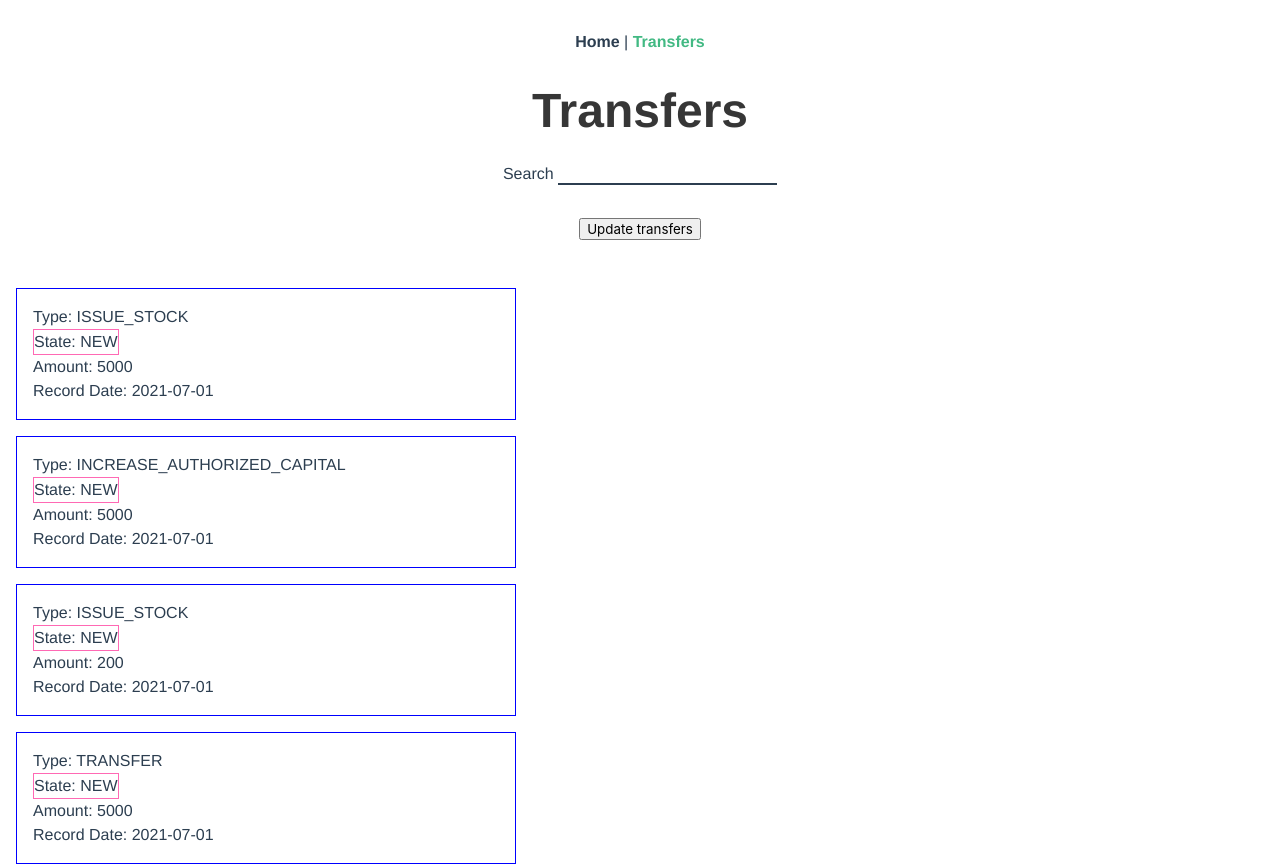
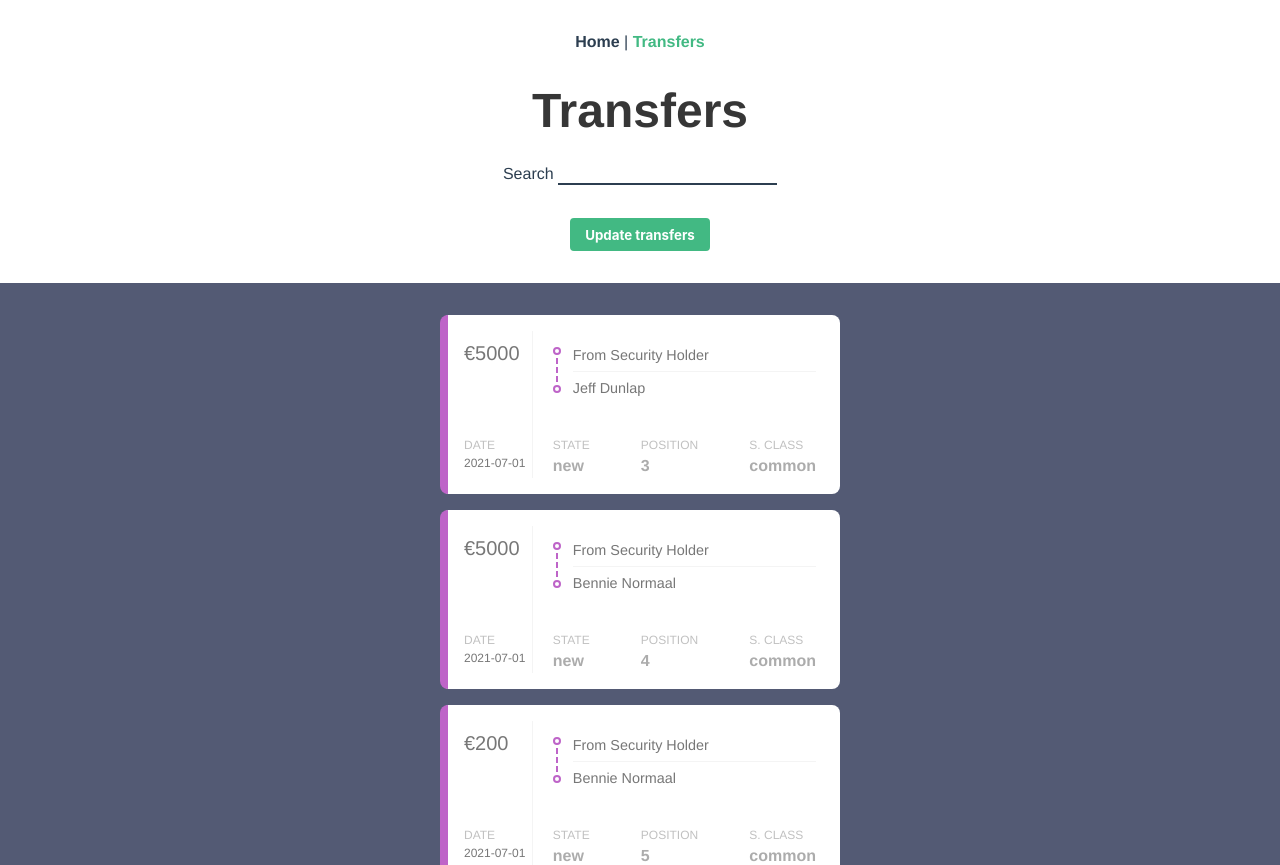
Before and after one commit to lucasdreher/afs-challenge, a Vue app: page /transfers in a window 1280 px wide. Shown: the top 865 px of the page. Built offline with nearby package versions, Linux system fonts and the light colour scheme.

Commit message:
Design and fix button "update transfer"

```diff
--- a/src/assets/data.ts
+++ b/src/assets/data.ts
@@ -1,268 +1,314 @@
-import {Transaction} from "@/types/types";
+import { Transaction } from '@/types/types';
 
 const transfers: Transaction[] = [
 	{
 		splitFactor: null,
 		exDate: null,
 		amount: 5000,
-    companyId: "568fa387-43d1-499a-bba2-25089f5a881a",
+		companyId: '568fa387-43d1-499a-bba2-25089f5a881a',
 		notes: null,
 		pricePerShare: null,
-    recordDate: "2021-07-01",
-    securityClassId: "ab983cfe-a932-4e25-98ea-f5928a839fe1",
-    securityClass: { name: "Common" },
-    state: "NEW",
-    toSecurityHolderId: "dd971e7f-386b-45dd-93e1-666fbeed0a55",
+		recordDate: '2021-07-01',
+		securityClassId: 'ab983cfe-a932-4e25-98ea-f5928a839fe1',
+		securityClass: { name: 'Common' },
+		state: 'NEW',
+		fromSecurityHolderId: 'dd971e7f-386b-45dd-93e1-666fbeed0a55',
+		fromSecurityHolder: 'From Security Holder',
+		toSecurityHolderId: 'dd971e7f-386b-45dd-93e1-666fbeed0a55',
 		toSecurityHolder: {
-      fullName: "Jeff Dunlap",
-      type: "PERSON",
+			fullName: 'Jeff Dunlap',
+			type: 'PERSON'
 		},
-    transactionIdentifier: "41095fdb-6b52-4257-aef8-dc523d782e53",
+		transactionIdentifier: '41095fdb-6b52-4257-aef8-dc523d782e53',
 		positionWithinDay: 3,
-    type: "ISSUE_STOCK",
+		type: 'ISSUE_STOCK'
 	},
 	{
 		splitFactor: null,
 		exDate: null,
 		amount: 5000,
-    companyId: "568fa387-43d1-499a-bba2-25089f5a881a",
+		companyId: '568fa387-43d1-499a-bba2-25089f5a881a',
 		notes: null,
 		pricePerShare: null,
-    recordDate: "2021-07-01",
-    securityClassId: "ab983cfe-a932-4e25-98ea-f5928a839fe1",
-    securityClass: { name: "Common" },
-    state: "NEW",
-    toSecurityHolderId: null,
-    toSecurityHolder: null,
-    transactionIdentifier: "0e26e898-cfd4-442b-a31b-6cee56131015",
+		recordDate: '2021-07-01',
+		securityClassId: 'ab983cfe-a932-4e25-98ea-f5928a839fe1',
+		securityClass: { name: 'Common' },
+		state: 'NEW',
+		fromSecurityHolderId: 'dd971e7f-386b-45dd-93e1-666fbeed0a55',
+		fromSecurityHolder: 'From Security Holder',
+		toSecurityHolderId: '7381967d-be8b-4258-b850-b9e9281e4f7e',
+		toSecurityHolder: {
+			fullName: 'Bennie Normaal',
+			type: 'PERSON'
+		},
+		transactionIdentifier: '0e26e898-cfd4-442b-a31b-6cee56131015',
 		positionWithinDay: 4,
-    type: "INCREASE_AUTHORIZED_CAPITAL",
+		type: 'INCREASE_AUTHORIZED_CAPITAL'
 	},
 	{
 		splitFactor: null,
 		exDate: null,
 		amount: 200,
-    companyId: "568fa387-43d1-499a-bba2-25089f5a881a",
+		companyId: '568fa387-43d1-499a-bba2-25089f5a881a',
 		notes: null,
 		pricePerShare: null,
-    recordDate: "2021-07-01",
-    securityClassId: "ab983cfe-a932-4e25-98ea-f5928a839fe1",
-    securityClass: { name: "Common" },
-    state: "NEW",
-    toSecurityHolderId: "7381967d-be8b-4258-b850-b9e9281e4f7e",
+		recordDate: '2021-07-01',
+		securityClassId: 'ab983cfe-a932-4e25-98ea-f5928a839fe1',
+		securityClass: { name: 'Common' },
+		state: 'NEW',
+		fromSecurityHolderId: 'dd971e7f-386b-45dd-93e1-666fbeed0a55',
+		fromSecurityHolder: 'From Security Holder',
+		toSecurityHolderId: '7381967d-be8b-4258-b850-b9e9281e4f7e',
 		toSecurityHolder: {
-      fullName: "Bennie Normaal",
-      type: "PERSON",
+			fullName: 'Bennie Normaal',
+			type: 'PERSON'
 		},
-    transactionIdentifier: "5cbad5ca-8ac5-490d-b6ae-b09e4f857f35",
+		transactionIdentifier: '5cbad5ca-8ac5-490d-b6ae-b09e4f857f35',
 		positionWithinDay: 5,
-    type: "ISSUE_STOCK",
+		type: 'ISSUE_STOCK'
 	},
 	{
 		splitFactor: null,
 		exDate: null,
 		amount: 5000,
-    companyId: "568fa387-43d1-499a-bba2-25089f5a881a",
+		companyId: '568fa387-43d1-499a-bba2-25089f5a881a',
 		notes: null,
 		pricePerShare: 10,
-    recordDate: "2021-07-01",
-    securityClassId: "ab983cfe-a932-4e25-98ea-f5928a839fe1",
-    securityClass: { name: "Common" },
-    state: "NEW",
-    toSecurityHolderId: "7381967d-be8b-4258-b850-b9e9281e4f7e",
+		recordDate: '2021-07-01',
+		securityClassId: 'ab983cfe-a932-4e25-98ea-f5928a839fe1',
+		securityClass: { name: 'Common' },
+		state: 'NEW',
+		fromSecurityHolderId: 'dd971e7f-386b-45dd-93e1-666fbeed0a55',
+		fromSecurityHolder: 'From Security Holder',
+		toSecurityHolderId: '7381967d-be8b-4258-b850-b9e9281e4f7e',
 		toSecurityHolder: {
-      fullName: "Bennie Normaal",
-      type: "PERSON",
+			fullName: 'Bennie Normaal',
+			type: 'PERSON'
 		},
-    transactionIdentifier: "56a6b953-745f-4b99-98c5-ce120a07eecd",
+		transactionIdentifier: '56a6b953-745f-4b99-98c5-ce120a07eecd',
 		positionWithinDay: 2,
-    type: "TRANSFER",
+		type: 'TRANSFER'
 	},
 	{
 		splitFactor: null,
 		exDate: null,
 		amount: 200,
-    companyId: "568fa387-43d1-499a-bba2-25089f5a881a",
+		companyId: '568fa387-43d1-499a-bba2-25089f5a881a',
 		notes: null,
 		pricePerShare: null,
-    recordDate: "2021-07-01",
-    securityClassId: "ab983cfe-a932-4e25-98ea-f5928a839fe1",
-    securityClass: { name: "Common" },
-    state: "NEW",
-    toSecurityHolderId: null,
-    toSecurityHolder: null,
-    transactionIdentifier: "ec485c74-713c-486d-9ecb-1099d2862074",
+		recordDate: '2021-07-01',
+		securityClassId: 'ab983cfe-a932-4e25-98ea-f5928a839fe1',
+		securityClass: { name: 'Common' },
+		state: 'NEW',
+		fromSecurityHolderId: 'dd971e7f-386b-45dd-93e1-666fbeed0a55',
+		fromSecurityHolder: 'From Security Holder',
+		toSecurityHolderId: '7381967d-be8b-4258-b850-b9e9281e4f7e',
+		toSecurityHolder: {
+			fullName: 'Bennie Normaal',
+			type: 'PERSON'
+		},
+		transactionIdentifier: 'ec485c74-713c-486d-9ecb-1099d2862074',
 		positionWithinDay: 1,
-    type: "INCREASE_AUTHORIZED_CAPITAL",
+		type: 'INCREASE_AUTHORIZED_CAPITAL'
 	},
 	{
 		splitFactor: null,
 		exDate: null,
 		amount: 1000,
-    companyId: "568fa387-43d1-499a-bba2-25089f5a881a",
+		companyId: '568fa387-43d1-499a-bba2-25089f5a881a',
 		notes: null,
 		pricePerShare: null,
-    recordDate: "2021-04-09",
-    securityClassId: "ab983cfe-a932-4e25-98ea-f5928a839fe1",
-    securityClass: { name: "Common" },
-    state: "NEW",
-    toSecurityHolderId: null,
-    toSecurityHolder: null,
-    transactionIdentifier: "65dc06f9-ddc7-47e3-9825-40ca5798e56d",
+		recordDate: '2021-04-09',
+		securityClassId: 'ab983cfe-a932-4e25-98ea-f5928a839fe1',
+		securityClass: { name: 'Common' },
+		state: 'NEW',
+		fromSecurityHolderId: 'dd971e7f-386b-45dd-93e1-666fbeed0a55',
+		fromSecurityHolder: 'From Security Holder',
+		toSecurityHolderId: '7381967d-be8b-4258-b850-b9e9281e4f7e',
+		toSecurityHolder: {
+			fullName: 'Bennie Normaal',
+			type: 'PERSON'
+		},
+		transactionIdentifier: '65dc06f9-ddc7-47e3-9825-40ca5798e56d',
 		positionWithinDay: 2,
-    type: "INCREASE_AUTHORIZED_CAPITAL",
+		type: 'INCREASE_AUTHORIZED_CAPITAL'
 	},
 	{
 		splitFactor: null,
 		exDate: null,
 		amount: 1000,
-    companyId: "568fa387-43d1-499a-bba2-25089f5a881a",
+		companyId: '568fa387-43d1-499a-bba2-25089f5a881a',
 		notes: null,
 		pricePerShare: null,
-    recordDate: "2021-04-09",
-    securityClassId: "ab983cfe-a932-4e25-98ea-f5928a839fe1",
-    securityClass: { name: "Common" },
-    state: "NEW",
-    toSecurityHolderId: "dd971e7f-386b-45dd-93e1-666fbeed0a55",
+		recordDate: '2021-04-09',
+		securityClassId: 'ab983cfe-a932-4e25-98ea-f5928a839fe1',
+		securityClass: { name: 'Common' },
+		state: 'NEW',
+		fromSecurityHolderId: 'dd971e7f-386b-45dd-93e1-666fbeed0a55',
+		fromSecurityHolder: 'From Security Holder',
+		toSecurityHolderId: 'dd971e7f-386b-45dd-93e1-666fbeed0a55',
 		toSecurityHolder: {
-      fullName: "Jeff Dunlap",
-      type: "PERSON",
+			fullName: 'Jeff Dunlap',
+			type: 'PERSON'
 		},
-    transactionIdentifier: "a6d3c861-8c50-46a4-91ee-9c3d5946e997",
+		transactionIdentifier: 'a6d3c861-8c50-46a4-91ee-9c3d5946e997',
 		positionWithinDay: 2,
-    type: "ISSUE_STOCK",
+		type: 'ISSUE_STOCK'
 	},
 	{
 		splitFactor: null,
 		exDate: null,
 		amount: 50005,
-    companyId: "568fa387-43d1-499a-bba2-25089f5a881a",
+		companyId: '568fa387-43d1-499a-bba2-25089f5a881a',
 		notes: null,
 		pricePerShare: null,
-    recordDate: "2021-04-01",
-    securityClassId: "ee494014-bb97-4b81-af35-4142c14fd879",
-    securityClass: { name: "Series A" },
-    state: "MODIFIED",
-    toSecurityHolderId: null,
-    toSecurityHolder: null,
-    transactionIdentifier: "adcea142-5d06-46d5-9731-7fae2d6e69ff",
+		recordDate: '2021-04-01',
+		securityClassId: 'ee494014-bb97-4b81-af35-4142c14fd879',
+		securityClass: { name: 'Series A' },
+		state: 'MODIFIED',
+		fromSecurityHolderId: 'dd971e7f-386b-45dd-93e1-666fbeed0a55',
+		fromSecurityHolder: 'From Security Holder',
+		toSecurityHolderId: '7381967d-be8b-4258-b850-b9e9281e4f7e',
+		toSecurityHolder: {
+			fullName: 'Bennie Normaal',
+			type: 'PERSON'
+		},
+		transactionIdentifier: 'adcea142-5d06-46d5-9731-7fae2d6e69ff',
 		positionWithinDay: 0,
-    type: "INCREASE_AUTHORIZED_CAPITAL",
+		type: 'INCREASE_AUTHORIZED_CAPITAL'
 	},
 	{
 		splitFactor: null,
 		exDate: null,
 		amount: 5000,
-    companyId: "568fa387-43d1-499a-bba2-25089f5a881a",
+		companyId: '568fa387-43d1-499a-bba2-25089f5a881a',
 		notes: null,
 		pricePerShare: null,
-    recordDate: "2021-04-01",
-    securityClassId: "ee494014-bb97-4b81-af35-4142c14fd879",
-    securityClass: { name: "Series A" },
-    state: "MODIFIED",
-    toSecurityHolderId: "7381967d-be8b-4258-b850-b9e9281e4f7e",
+		recordDate: '2021-04-01',
+		securityClassId: 'ee494014-bb97-4b81-af35-4142c14fd879',
+		securityClass: { name: 'Series A' },
+		state: 'MODIFIED',
+		fromSecurityHolderId: 'dd971e7f-386b-45dd-93e1-666fbeed0a55',
+		fromSecurityHolder: 'From Security Holder',
+		toSecurityHolderId: '7381967d-be8b-4258-b850-b9e9281e4f7e',
 		toSecurityHolder: {
-      fullName: "Bennie Normaal",
-      type: "PERSON",
+			fullName: 'Bennie Normaal',
+			type: 'PERSON'
 		},
-    transactionIdentifier: "0ec5bec8-7980-456a-9b02-e035e678c0d8",
+		transactionIdentifier: '0ec5bec8-7980-456a-9b02-e035e678c0d8',
 		positionWithinDay: 0,
-    type: "ISSUE_STOCK",
+		type: 'ISSUE_STOCK'
 	},
 	{
 		splitFactor: null,
 		exDate: null,
 		amount: 8000,
-    companyId: "568fa387-43d1-499a-bba2-25089f5a881a",
+		companyId: '568fa387-43d1-499a-bba2-25089f5a881a',
 		notes: null,
 		pricePerShare: null,
-    recordDate: "2021-03-10",
-    securityClassId: "ab983cfe-a932-4e25-98ea-f5928a839fe1",
-    securityClass: { name: "Common" },
-    state: "PUBLISHED",
-    toSecurityHolderId: "04f0e470-0d36-428a-b6c1-7ae38bc79ffa",
+		recordDate: '2021-03-10',
+		securityClassId: 'ab983cfe-a932-4e25-98ea-f5928a839fe1',
+		securityClass: { name: 'Common' },
+		state: 'PUBLISHED',
+		fromSecurityHolderId: 'dd971e7f-386b-45dd-93e1-666fbeed0a55',
+		fromSecurityHolder: 'From Security Holder',
+		toSecurityHolderId: '04f0e470-0d36-428a-b6c1-7ae38bc79ffa',
 		toSecurityHolder: {
-      fullName: "Daniel Dunlap",
-      type: "PERSON",
+			fullName: 'Daniel Dunlap',
+			type: 'PERSON'
 		},
-    transactionIdentifier: "3711fc2d-0e85-410e-8d84-42f755a5cef5",
+		transactionIdentifier: '3711fc2d-0e85-410e-8d84-42f755a5cef5',
 		positionWithinDay: 1,
-    type: "ISSUE_STOCK",
+		type: 'ISSUE_STOCK'
 	},
 	{
 		splitFactor: null,
 		exDate: null,
 		amount: 10000,
-    companyId: "568fa387-43d1-499a-bba2-25089f5a881a",
+		companyId: '568fa387-43d1-499a-bba2-25089f5a881a',
 		notes: null,
 		pricePerShare: null,
-    recordDate: "2021-03-01",
-    securityClassId: "ab983cfe-a932-4e25-98ea-f5928a839fe1",
-    securityClass: { name: "Common" },
-    state: "MODIFIED",
-    toSecurityHolderId: "dd971e7f-386b-45dd-93e1-666fbeed0a55",
+		recordDate: '2021-03-01',
+		securityClassId: 'ab983cfe-a932-4e25-98ea-f5928a839fe1',
+		securityClass: { name: 'Common' },
+		state: 'MODIFIED',
+		fromSecurityHolderId: 'dd971e7f-386b-45dd-93e1-666fbeed0a55',
+		fromSecurityHolder: 'From Security Holder',
+		toSecurityHolderId: 'dd971e7f-386b-45dd-93e1-666fbeed0a55',
 		toSecurityHolder: {
-      fullName: "Jeff Dunlap",
-      type: "PERSON",
+			fullName: 'Jeff Dunlap',
+			type: 'PERSON'
 		},
-    transactionIdentifier: "d619fba2-8b87-4f3d-a94c-3ca112c9833d",
+		transactionIdentifier: 'd619fba2-8b87-4f3d-a94c-3ca112c9833d',
 		positionWithinDay: 1,
-    type: "ISSUE_STOCK",
+		type: 'ISSUE_STOCK'
 	},
 	{
 		splitFactor: null,
 		exDate: null,
 		amount: 1000,
-    companyId: "568fa387-43d1-499a-bba2-25089f5a881a",
+		companyId: '568fa387-43d1-499a-bba2-25089f5a881a',
 		notes: null,
 		pricePerShare: null,
-    recordDate: "2021-03-01",
-    securityClassId: "ab983cfe-a932-4e25-98ea-f5928a839fe1",
-    securityClass: { name: "Common" },
-    state: "MODIFIED",
-    toSecurityHolderId: null,
-    toSecurityHolder: null,
-    transactionIdentifier: "8481edc2-7296-4961-b8f2-4d5735fa6d00",
+		recordDate: '2021-03-01',
+		securityClassId: 'ab983cfe-a932-4e25-98ea-f5928a839fe1',
+		securityClass: { name: 'Common' },
+		state: 'MODIFIED',
+		fromSecurityHolderId: 'dd971e7f-386b-45dd-93e1-666fbeed0a55',
+		fromSecurityHolder: 'From Security Holder',
+		toSecurityHolderId: '7381967d-be8b-4258-b850-b9e9281e4f7e',
+		toSecurityHolder: {
+			fullName: 'Bennie Normaal',
+			type: 'PERSON'
+		},
+		transactionIdentifier: '8481edc2-7296-4961-b8f2-4d5735fa6d00',
 		positionWithinDay: 1,
-    type: "INCREASE_AUTHORIZED_CAPITAL",
+		type: 'INCREASE_AUTHORIZED_CAPITAL'
 	},
 	{
 		splitFactor: null,
 		exDate: null,
 		amount: 1000,
-    companyId: "568fa387-43d1-499a-bba2-25089f5a881a",
+		companyId: '568fa387-43d1-499a-bba2-25089f5a881a',
 		notes: null,
 		pricePerShare: null,
-    recordDate: "2021-03-01",
-    securityClassId: "ab983cfe-a932-4e25-98ea-f5928a839fe1",
-    securityClass: { name: "Common" },
-    state: "NEW",
-    toSecurityHolderId: "dd971e7f-386b-45dd-93e1-666fbeed0a55",
+		recordDate: '2021-03-01',
+		securityClassId: 'ab983cfe-a932-4e25-98ea-f5928a839fe1',
+		securityClass: { name: 'Common' },
+		state: 'NEW',
+		fromSecurityHolderId: 'dd971e7f-386b-45dd-93e1-666fbeed0a55',
+		fromSecurityHolder: 'From Security Holder',
+		toSecurityHolderId: 'dd971e7f-386b-45dd-93e1-666fbeed0a55',
 		toSecurityHolder: {
-      fullName: "Jeff Dunlap",
-      type: "PERSON",
+			fullName: 'Jeff Dunlap',
+			type: 'PERSON'
 		},
-    transactionIdentifier: "44304915-b37f-44db-8211-c2ce687fd49b",
+		transactionIdentifier: '44304915-b37f-44db-8211-c2ce687fd49b',
 		positionWithinDay: 2,
-    type: "ISSUE_STOCK",
+		type: 'ISSUE_STOCK'
 	},
 	{
 		splitFactor: null,
 		exDate: null,
 		amount: 100000,
-    companyId: "568fa387-43d1-499a-bba2-25089f5a881a",
+		companyId: '568fa387-43d1-499a-bba2-25089f5a881a',
 		notes: null,
 		pricePerShare: null,
-    recordDate: "2021-02-01",
-    securityClassId: "ab983cfe-a932-4e25-98ea-f5928a839fe1",
-    securityClass: { name: "Common" },
-    state: "PUBLISHED",
-    toSecurityHolderId: null,
-    toSecurityHolder: null,
-    transactionIdentifier: "e6df2d81-5f2d-499f-90b0-3ebd7af7aa01",
+		recordDate: '2021-02-01',
+		securityClassId: 'ab983cfe-a932-4e25-98ea-f5928a839fe1',
+		securityClass: { name: 'Common' },
+		state: 'PUBLISHED',
+		fromSecurityHolderId: 'dd971e7f-386b-45dd-93e1-666fbeed0a55',
+		fromSecurityHolder: 'From Security Holder',
+		toSecurityHolderId: '7381967d-be8b-4258-b850-b9e9281e4f7e',
+		toSecurityHolder: {
+			fullName: 'Bennie Normaal',
+			type: 'PERSON'
+		},
+		transactionIdentifier: 'e6df2d81-5f2d-499f-90b0-3ebd7af7aa01',
 		positionWithinDay: 2,
-    type: "INCREASE_AUTHORIZED_CAPITAL",
-  },
+		type: 'INCREASE_AUTHORIZED_CAPITAL'
+	}
 ];
 
 export default transfers;
--- a/src/components/transferRow.vue
+++ b/src/components/transferRow.vue
@@ -1,13 +1,54 @@
 <template>
-  <div class="transfer-row">
-    <h4>{{ transfer.fromSecurityHolder }}</h4>
-    <p>Type: {{ transfer.type }}</p>
-    <p class="transfer-row__state">State: {{ transfer.state }}</p>
-    <p>Amount: {{ transfer.amount }}</p>
-    <p>Record Date: {{ transfer.recordDate }}</p>
-    <span v-if="transfer.forgottenProperty">{{
-      transfer.forgottenProperty
-    }}</span>
+  <div class="transfer-row" :class="[transfer.state.toLowerCase().trim()]">
+    <div class="transfer-row__main">
+      <div class="left">
+        <div class="amount">€{{ transfer.amount }}</div>
+        <div class="date">
+          <div class="date__description">Date</div>
+          <div class="date__date">
+            {{ transfer.recordDate }}
+          </div>
+        </div>
+      </div>
+      <div class="right">
+        <div class="holders">
+          <div class="holders__icon">
+            <div class="circle"></div>
+            <div class="line"></div>
+            <div class="circle"></div>
+          </div>
+          <div class="holders__holders">
+            <div class="from">{{ transfer.fromSecurityHolder }}</div>
+            <div class="to">
+              {{ transfer.toSecurityHolder.fullName }}
+            </div>
+          </div>
+        </div>
+        <div class="info">
+          <div class="info__item">
+            <div class="info__description">State</div>
+            <div class="info__info">
+              {{ transfer.state.toLowerCase().trim() }}
+            </div>
+          </div>
+          <div class="info__item">
+            <div class="info__description">Position</div>
+            <div class="info__info">
+              {{ transfer.positionWithinDay }}
+            </div>
+          </div>
+          <div class="info__item">
+            <div class="info__description">S. Class</div>
+            <div class="info__info">
+              {{ transfer.securityClass.name.toLowerCase().trim() }}
+            </div>
+          </div>
+        </div>
+      </div>
+    </div>
+    <div v-if="transfer.forgottenProperty" class="alert">
+      {{ transfer.forgottenProperty }}
+    </div>
   </div>
 </template>
 
@@ -26,18 +67,181 @@ export default class TransferRow extends Vue {
 
 <style lang="scss">
 .transfer-row {
-  border: 1px solid blue;
-  margin: 1rem;
-  max-width: 500px;
-  padding: 1rem;
+  border-left: 0.5rem solid #777;
+  margin: 1rem auto;
+  max-width: 400px;
+  text-align: left;
+  background-color: #fff;
+  color: #777;
+  border-radius: 0.5rem;
+  overflow: hidden;
+
+  &__main {
+    padding: 1rem;
+    display: flex;
+  }
+}
+
+.left,
+.right {
   display: flex;
   flex-direction: column;
-  align-items: flex-start;
+  justify-content: space-between;
+}
 
-  &__state {
-    border: 1px solid hotpink;
-    width: fit-content;
-    display: block;
+.left {
+  border-right: 1px solid #f4f4f4;
+  padding: 0.4rem 0.4rem 0.4rem 0;
+}
+
+.right {
+  flex-grow: 1;
+  padding: 0.5rem 0.5rem 0 1.25rem;
+}
+
+.amount {
+  font-size: 1.25rem;
+  font-weight: 500;
+}
+
+.date {
+  &__description {
+    font-size: 0.75rem;
+    text-transform: uppercase;
+    color: #c1c1c1;
+  }
+
+  &__date {
+    font-size: 0.75rem;
+    font-weight: 500;
+  }
+}
+
+.holders {
+  margin-bottom: 2rem;
+  display: flex;
+
+  &__icon {
+    display: flex;
+    flex-direction: column;
+    justify-content: center;
+    align-items: center;
+    position: relative;
+    top: -0.1rem;
+
+    .circle {
+      height: 0.5rem;
+      width: 0.5rem;
+      border: 2px solid #777;
+      border-radius: 50%;
+    }
+
+    .line {
+      height: 1.5rem;
+      border-left: 2px dashed #777;
+      margin: 0.2rem 0;
+    }
+  }
+
+  &__holders {
+    flex-grow: 1;
+    padding-left: 0.75rem;
+
+    .from,
+    .to {
+      font-size: 0.9rem;
+      font-weight: 500;
+      line-height: 2rem;
+    }
+
+    .from {
+      border-bottom: 1px solid #f4f4f4;
+    }
+  }
+}
+
+.info {
+  display: flex;
+  justify-content: space-between;
+
+  &__description {
+    font-size: 0.75rem;
+    text-transform: uppercase;
+    color: #c1c1c1;
+  }
+
+  &__info {
+    color: #acacac;
+    font-weight: 700;
+  }
+}
+
+.alert {
+  background-color: #f8d7da;
+  color: #721c24;
+  padding: 0.25rem;
+  text-align: center;
+  font-weight: 700;
+}
+
+// colors by class
+
+$color-new: #be64c8;
+$color-published: #4ea43d;
+$color-modified: #f5a915;
+$color-old: #ee534e;
+
+.transfer-row {
+  &.new {
+    border-color: $color-new;
+
+    .holders {
+      &__icon {
+        .circle,
+        .line {
+          border-color: $color-new;
+        }
+      }
+    }
+  }
+
+  &.published {
+    border-color: $color-published;
+
+    .holders {
+      &__icon {
+        .circle,
+        .line {
+          border-color: $color-published;
+        }
+      }
+    }
+  }
+
+  &.modified {
+    border-color: $color-modified;
+
+    .holders {
+      &__icon {
+        .circle,
+        .line {
+          border-color: $color-modified;
+        }
+      }
+    }
+  }
+
+  &.old {
+    border-color: $color-old;
+
+    .holders {
+      &__icon {
+        .circle,
+        .line {
+          border-color: $color-old;
+        }
+      }
+    }
   }
 }
 </style>
--- a/src/views/Transfers.vue
+++ b/src/views/Transfers.vue
@@ -6,14 +6,16 @@
       <input v-model="searchTerms" />
     </label>
     <div>
-      <button class="edit-btn" @click="updateTransfers">
+      <button class="edit-btn btn btn-primary" @click="updateTransfers">
         Update transfers
       </button>
-      <transfer-row
-        :key="transfer.transactionIdentifier"
-        v-for="transfer in searchedTransfers"
-        :transfer="transfer"
-      />
+      <div class="transfers-container">
+        <transfer-row
+          :key="transfer.transactionIdentifier"
+          v-for="transfer in searchedTransfers"
+          :transfer="transfer"
+        />
+      </div>
     </div>
   </div>
 </template>
@@ -50,13 +52,6 @@ export default class Transfers extends Vue {
   }
 
   updateTransfers(): void {
-    this.transfers.forEach((transfer) => {
-      const number = `Important data: ${(Math.random() * 100000000)
-        .toString()
-        .slice(1, 8)}`;
-      transfer.forgottenProperty = number;
-    });
-
     this.transfers[0] = {
       splitFactor: null,
       exDate: null,
@@ -68,6 +63,8 @@ export default class Transfers extends Vue {
       securityClassId: "ab983cfe-a932-4e25-98ea-f5928a839fe1",
       securityClass: { name: "Common" },
       state: "OLD",
+      fromSecurityHolderId: "dd971e7f-386b-45dd-93e1-666fbeed0a55",
+      fromSecurityHolder: "From Security Holder",
       toSecurityHolderId: "dd971e7f-386b-45dd-93e1-666fbeed0a55",
       toSecurityHolder: {
         fullName: "Jeff Dunlap",
@@ -77,6 +74,16 @@ export default class Transfers extends Vue {
       positionWithinDay: 3,
       type: "ISSUE_STOCK",
     };
+
+    this.transfers = this.transfers.map((transfer: Transaction) => {
+      const number = `Important data: ${(Math.random() * 100000000)
+        .toString()
+        .slice(1, 8)}`;
+      return {
+        ...transfer,
+        forgottenProperty: number,
+      };
+    });
   }
 }
 </script>
@@ -84,4 +91,9 @@ export default class Transfers extends Vue {
 .edit-btn {
   margin: 2rem;
 }
+
+.transfers-container {
+  padding: 1rem 0;
+  background-color: #535a74;
+}
 </style>
```
Lines whose indentation alone changed are shown as unchanged.
